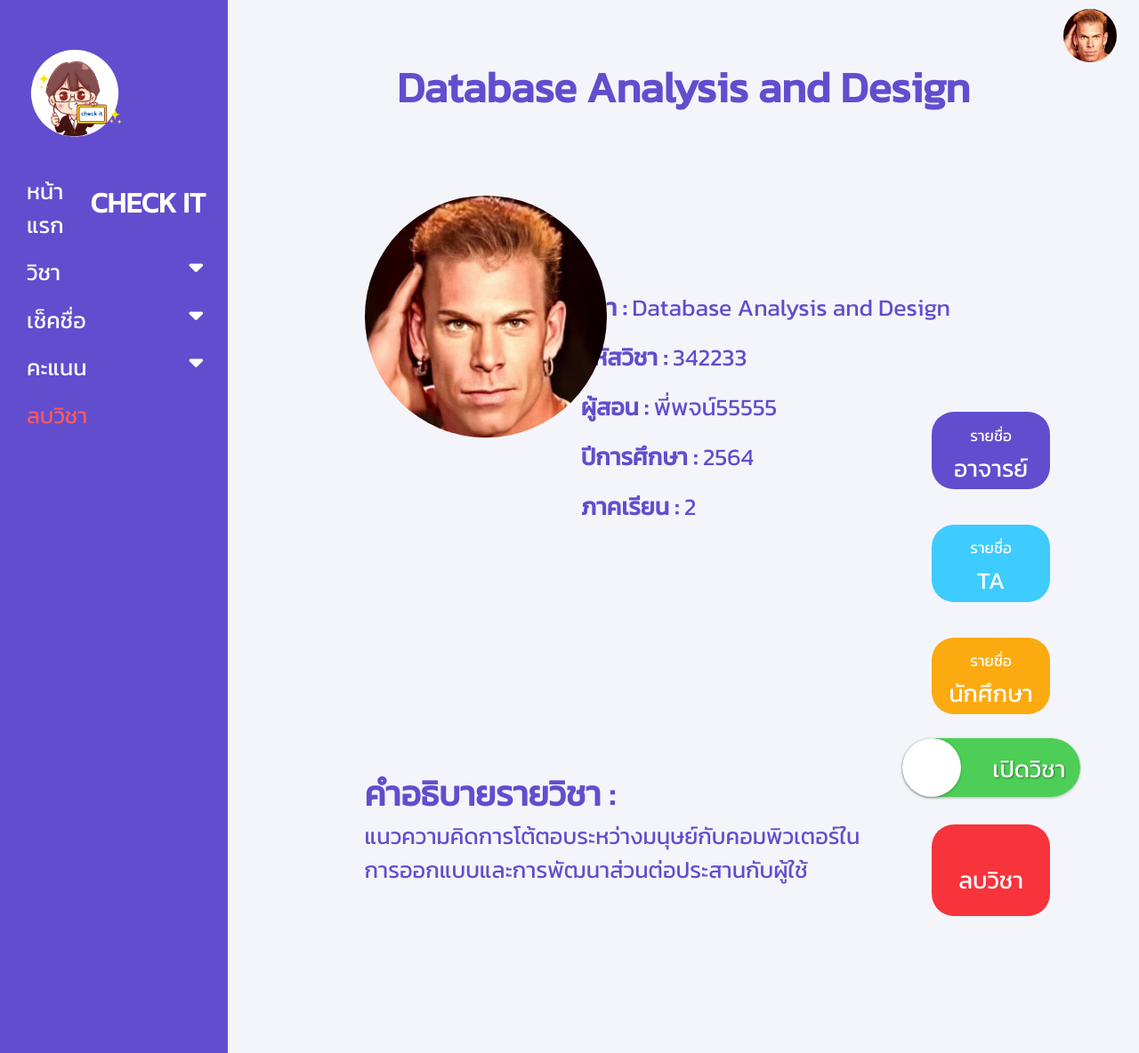
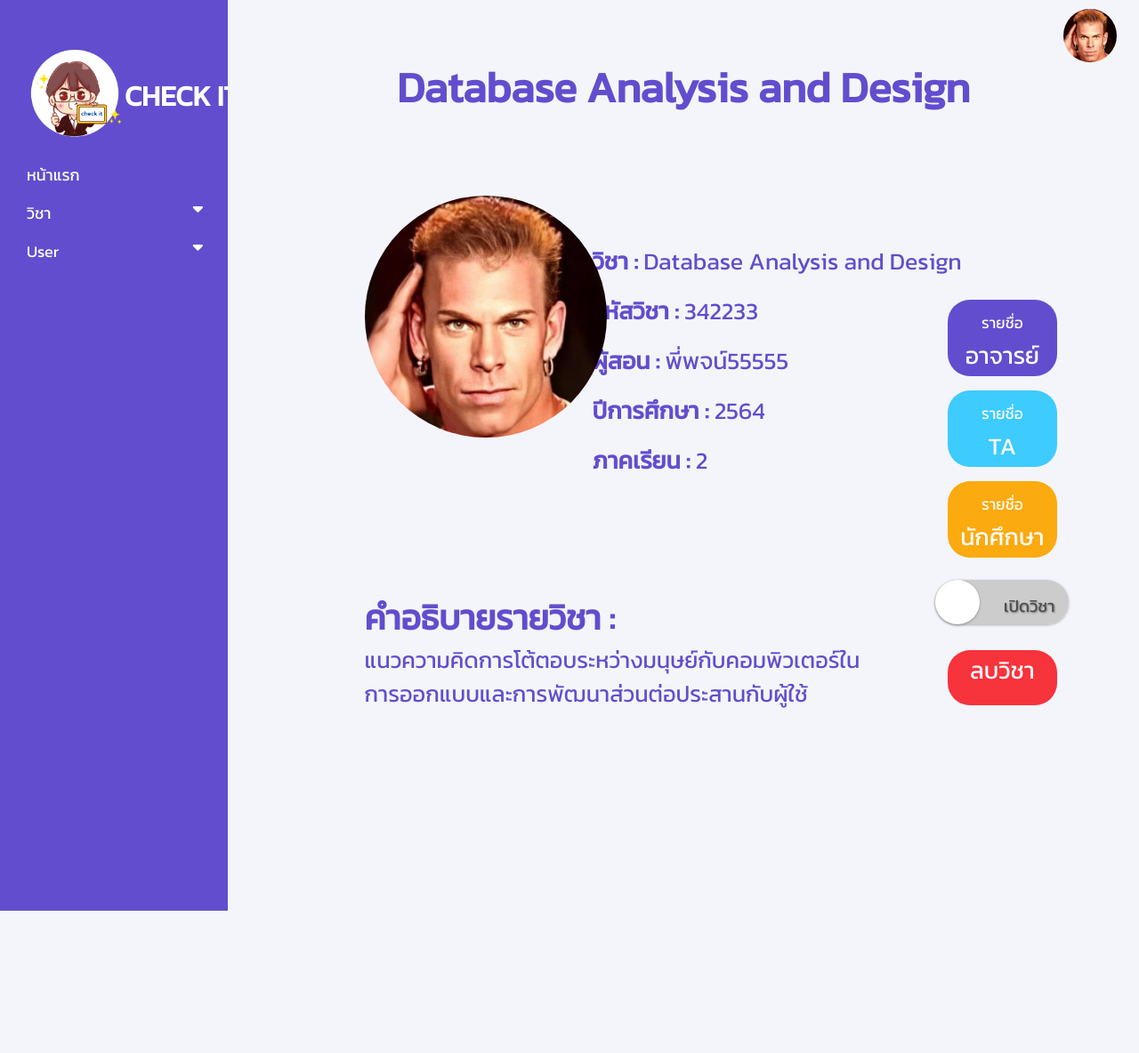
Before and after one commit to Ohmmy555/Check-IT, a PHP site: page /subject-homepage-after.html in a window 1280 px wide. Shown: the whole page at 89% size. After the commit the page ends 1024 px from the top, so only its background shows below. Run offline with PHP 8.4, Linux system fonts and the light colour scheme; some libraries are stand-ins or nearby versions.

Commit message:
update หน้าเปิดปิดวิชา
แก้เมนู

```diff
--- /dev/null
+++ b/nav.css
@@ -0,0 +1,227 @@
+@import url('https://fonts.googleapis.com/css2?family=Kanit&display=swap');
+body {
+    font-family: 'Kanit', sans-serif;
+    background-color: #F4F5FA;
+}
+.logo{
+    margin-top: 5%;
+    margin-left: 20px;
+    padding: 10px;
+}
+.logo h2{
+    position: relative;
+    right: -110px;
+    top: -90px;
+
+    text-transform: uppercase;
+    font-weight: bold;
+    color: white;
+}
+.round{
+    border-radius: 50%;
+}
+.main {
+  float: left;
+  height:150px;
+  width:80%;
+  font-size: 20px;
+}
+.main h1{
+  font-weight: bolder;
+  color: #624DCE;
+  font-size: 3rem;
+  text-align: center;
+}
+/* ======================= sidenav ====================== */
+.sidenav {
+    float: left;
+    background-color: #624DCE;
+    height: 64rem;
+    width: 20%;
+    /* position: fixed; */
+    z-index: 1;
+    overflow-x: hidden;
+    padding-top: 20px;
+}
+
+.sidenav a, .dropdown-btn {
+  padding: 8px 8px 8px 30px;
+  text-decoration: none;
+  font-size: 18px;
+  color: white;
+  display: block;
+  border: none;
+  background: none;
+  width: 100%;
+  text-align: left;
+  cursor: pointer;
+  outline: none;
+}
+#nav{
+  position: relative;
+  top: -60px;
+}
+
+.sidenav a:hover, .dropdown-btn:hover {
+  color: white;
+  background-color: #745BF4;
+}
+.dropdown-container a:hover{
+  background-color: #302180;
+
+}
+
+.active {
+  background-color: #745BF4;
+  color: white;
+}
+
+.dropdown-btn{
+    font-family: 'Kanit', sans-serif;
+}
+.dropdown-container a{
+  font-size: 16px;
+
+}
+/* Dropdown add a lighter background color */
+.dropdown-container {
+  display: none;
+  background-color: #745BF4;
+  padding-left: 8px;
+}
+
+.fa-caret-down {
+  float: right;
+  padding-right: 20px;
+color: #FFFFFF;
+}
+
+/* ======================= main ====================== */
+/* -------------User Account Dropdown Menu--------------- */
+.action{
+  float: right;
+  margin-right: 25px;
+  margin-top: 10px;
+}
+.action .profile{
+  position: relative;
+  width: 60px;
+  height: 60px;
+  border-radius: 50%;
+  overflow: hidden;
+  cursor: pointer;
+}
+.action .profile img{
+  position: absolute;
+  top: 0;
+  left: 0;
+  width: 100%;
+  height: 100%;
+  object-fit: cover;
+}
+.action .menu{
+  position: absolute;
+  top: 85px;
+  right: 20px;
+  padding: 20px 100px;
+  background-color: #fff;
+  box-sizing: 0 5px 25px #624DCE;
+  box-shadow: #a1a1a1bd 0px 0px 8px;
+  border-radius: 15px;
+  transition: 0.5s;
+  visibility: hidden;
+  opacity: 0;
+}
+.action .menu.active{
+    visibility: visible;
+    opacity: 1;
+}
+.action .menu::before{
+    content: '';
+    position: absolute;
+    top: -5px;
+    right: 28px;
+    width: 20px;
+    height: 20px;
+    background: #fff;
+    transform: rotate(45deg);
+}
+.action .menu .profile-pic{
+  border-radius: 50%;
+}
+.action .menu h3{
+  width: 100%;
+  text-align: center;
+  font-size: 30px;
+  padding: 10px 0;
+  font-weight: bold;
+  color: #624DCE;
+  line-height: 1.2em;
+}
+.action .menu p{
+    color: #624DCE;
+    font-size: 20px;
+    font-weight: 400;
+    text-align: center;
+    padding-bottom: 20px;
+}
+.action .menu a{
+  text-decoration: none;
+  color: #8C8C8C;
+  text-align: center;
+}
+.sign-out{
+  margin-top: 10px;
+  margin-left: 35px;
+  background-color: #FFFFFF;
+  border-color:#624DCE;
+  color: #624DCE;
+  padding: 8px 20px;
+  border-radius: 10px;
+  text-decoration: none;
+  font-size: 20px;
+}
+#edit{
+  margin-left: 50px;
+}
+.sign-out:hover{
+  background-color: #624DCE;
+  color: white;
+}
+.sign-out:active{
+  background-color: white;
+  color: #624DCE;
+}
+
+
+/* Some media queries for responsiveness */
+@media screen and (max-height: 450px) {
+  .sidenav {padding-top: 15px;}
+  .sidenav a {font-size: 18px;}
+}
+@media (max-width:576px){
+  .sidenav {
+    float: left;
+    height: 64rem;
+    width: 35%;
+    /* position: fixed; */
+    z-index: 1;
+    overflow-x: hidden;
+    padding-top: 20px;
+}
+
+
+.logo h2{
+  position: relative;
+  left: -10px;
+  top: -18px;
+
+  text-transform: uppercase;
+  font-weight: bold;
+  color: white;
+}
+#nav{
+  position: relative;
+  top: -20px;
+}
+}
--- a/subject-homepage-after.css
+++ b/subject-homepage-after.css
@@ -39,7 +39,7 @@
 
 /* ---------- switch เปิดปิด วิชา ----------*/
 .toggle {
-  --width: 200px;
+  --width: 150px;
   --height: calc(var(--width) / 3);
 
   position: relative;
@@ -62,7 +62,7 @@
   width: 100%;
   height: 100%;
   border-radius: var(--height);
-  background-color:  #4DCE56;
+  background-color: #ccc;
   transition: all 0.4s ease-in-out;
 }
 
@@ -80,7 +80,7 @@
 }
 
 .toggle input:checked+.slider {
-  background-color: #ccc;
+  background-color: #4DCE56;
 }
 
 .toggle input:checked+.slider::before {
@@ -93,7 +93,7 @@
   left: 9px;
   width: 100%;
   height: 100%;
-  font-size: 20pt;
+  font-size: 14pt;
 
 
 
@@ -104,7 +104,7 @@
   content: attr(data-off);
   position: absolute;
   right: 25px;
-  color: #ffffff;
+  color: #4d4d4d;
 
   opacity: 1;
   text-shadow: 1px 1px 2px rgba(0, 0, 0, 0.4);
@@ -116,7 +116,7 @@
   position: absolute;
   left: 5px;
 
-  color:  #4d4d4d;
+  color: #ffffff;
   opacity: 0;
   text-shadow: 1px 1px 2px rgba(255, 255, 255, 0.4);
   transition: all 0.4s ease-in-out;
@@ -133,8 +133,8 @@
 /* ---------- switch เปิดปิด วิชา ----------*/
 
 #subject-detail {
-  margin-left: 51%;
-  margin-top: -13%;
+  margin-left: 52%;
+  margin-top: -17%;
   font-size: 20pt;
   color: #624DCE;
 }
@@ -144,8 +144,8 @@
 }
 
 #side-box {
-  margin-left: 74%;
-  margin-top: -13%;
+  margin-left: 76%;
+  margin-top: -17%;
   text-align: center;
 }
 
@@ -224,6 +224,7 @@ a.side-link {
 }
 #description-bold{
   font-size: 29pt;
+  color: #624DCE;
 }
 #sub-description{
   color: #624DCE;
@@ -232,5 +233,5 @@ a.side-link {
 }
 #description-of-subject{
   margin-left: 32%;
-  margin-top: -13%
+  margin-top: -10%
 }
--- a/subject-homepage-after.html
+++ b/subject-homepage-after.html
@@ -5,7 +5,7 @@
   <meta charset="UTF-8">
   <meta http-equiv="X-UA-Compatible" content="IE=edge">
   <meta name="viewport" content="width=device-width, initial-scale=1.0">
-  <title>First Page</title>
+  <title>Database Analysis and Design</title>
   <link rel="stylesheet" href="https://cdnjs.cloudflare.com/ajax/libs/font-awesome/4.7.0/css/font-awesome.min.css">
 
   <!-- Bootstrap CSS -->
@@ -13,7 +13,7 @@
     integrity="sha384-B0vP5xmATw1+K9KRQjQERJvTumQW0nPEzvF6L/Z6nronJ3oUOFUFpCjEUQouq2+l" crossorigin="anonymous">
   <script src="https://kit.fontawesome.com/0fb7422e9d.js" crossorigin="anonymous"></script>
 
-  <link rel="stylesheet" href="firstpage.css">
+  <link rel="stylesheet" href="nav.css">
   <link rel="stylesheet" href="subject-homepage-after.css">
   <link rel="stylesheet" href="editprofile.js">
   <link rel="stylesheet" href="popup.css">
@@ -24,40 +24,32 @@
 
   <div class="sidenav">
     <div class="logo">
-      <img src="img/logo.png" alt="logo" style="width:110px">
+      <img src="img/logo.png" alt="Avatar" style="width:110px">
       <h2>check it</h2>
     </div>
 
     <div id="nav">
-      <li><a href="firstpage.html">หน้าแรก</a></li>
-
+      <a href="firstpage.html">หน้าแรก</a>
       <li class="dropdown-btn">วิชา
         <i class="fa fa-caret-down"></i>
       </li>
       <ul class="dropdown-container">
-        <li><a href="#">Link 1</a></li>
-        <li><a href="#">Link 2</a></li>
-        <li><a href="#">Link 3</a></li>
+        <li><a href="create.html">วิชาที่สร้าง</a></li>
+        <li><a href="opensubject.html">วิชาที่เปิด</a></li>
+        <li><a href="delete.html">วิชาที่่ลบ</a></li>
       </ul>
-      <li class="dropdown-btn">เช็คชื่อ
+      <li class="dropdown-btn">User
         <i class="fa fa-caret-down"></i>
       </li>
       <ul class="dropdown-container">
-        <a href="#">Link 1</a>
-        <a href="#">Link 2</a>
-        <a href="#">Link 3</a>
+        <a href="#">อาจารย์</a>
+        <a href="#">ผู้ช่วยสอน</a>
+        <a href="#">นักศึกษา</a>
+
       </ul>
-      <li class="dropdown-btn">คะแนน
-        <i class="fa fa-caret-down"></i>
-      </li>
-      <ul class="dropdown-container">
-        <a href="#">Link 1</a>
-        <a href="#">Link 2</a>
-        <a href="#">Link 3</a>
-      </ul>
-      <li><a id="delete" href="#">ลบวิชา</a></li>
     </div>
   </div>
+
 
 
   <div class="action">
```
Also changed, not shown: subject-homepage-before.css (+6 -5 lines), subject-homepage-before.html (+12 -21 lines).
